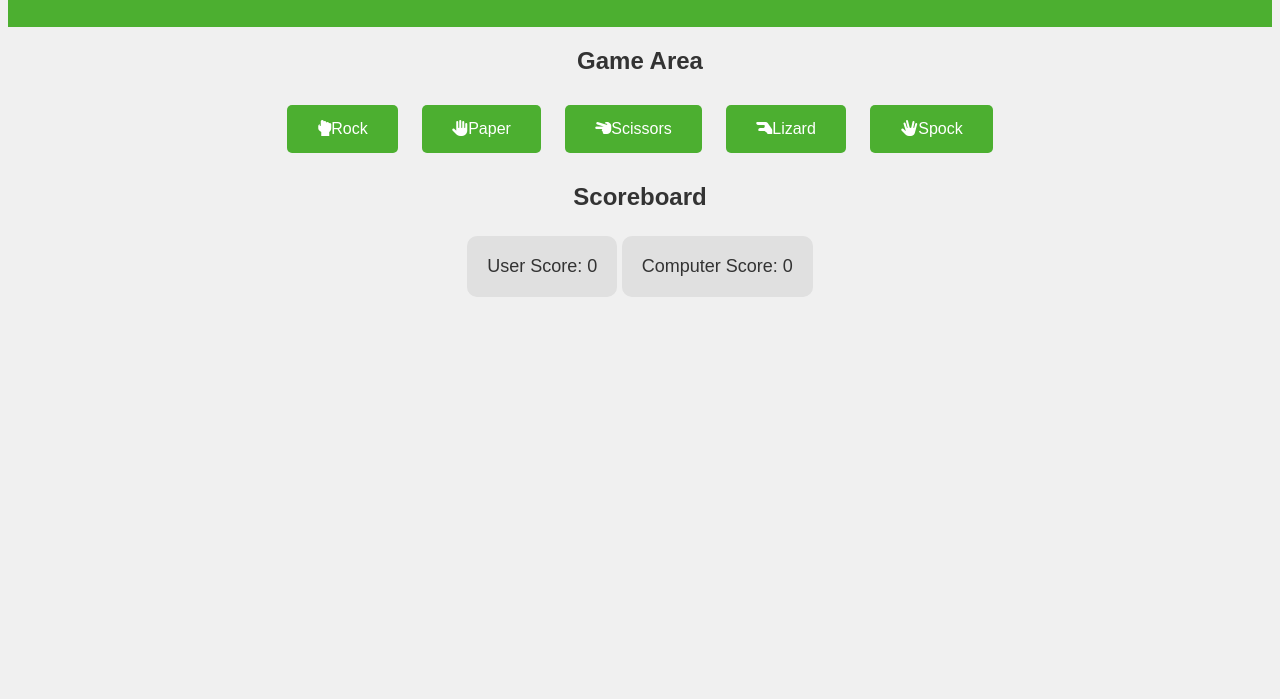
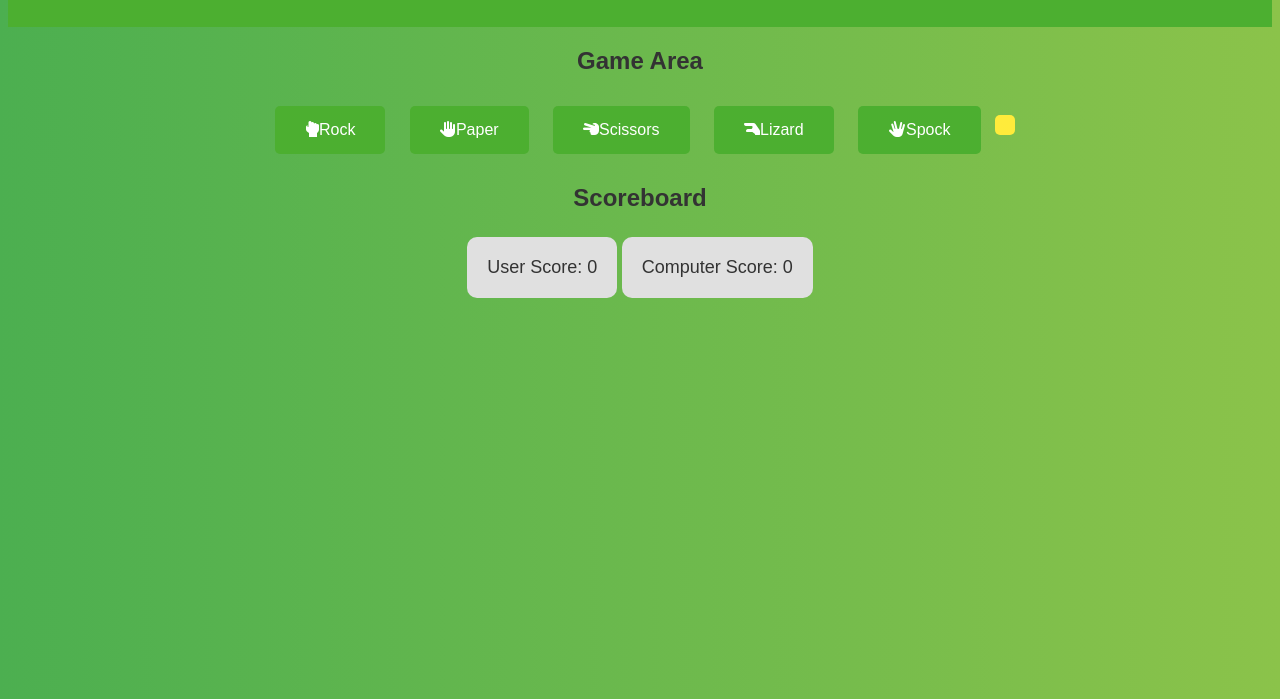
Before and after one commit to Chrizz888/Project2, a plain HTML site: page index.html in a window 1280 px wide. Shown: the part 101-800 px from the top of the page. Drawn offline with Linux system fonts and the light colour scheme.

Commit message:
Add hover effects to game buttons and style result display for better visibility

```diff
--- a/style.css
+++ b/style.css
@@ -1,6 +1,6 @@
 body {
     font-family: Arial, sans-serif;
-    background-color: #f0f0f0;
+    background: linear-gradient(to right, #4caf50, #8bc34a);
     color: #333;
     text-align: center;
 }
@@ -31,11 +31,12 @@ button {
     margin: 10px;
     cursor: pointer;
     border-radius: 5px;
-    transition: background-color 0.3s;
+    transition: background-color 0.3s; transform: 0.3s;
 }
 
 button:hover {
     background-color: #45a049;
+    transform: translateY(-2px);
 }
 
 #scoreboard p {
@@ -50,3 +51,12 @@ button:hover {
     font-size: 18px;
     margin: 5px 0;
 }
+
+#result {
+    font-size: 20px;
+    margin-top: 20px;
+    padding: 10px;
+    border-radius: 5px;
+    background-color: #ffeb3b;
+    display: inline-block;
+}
```
